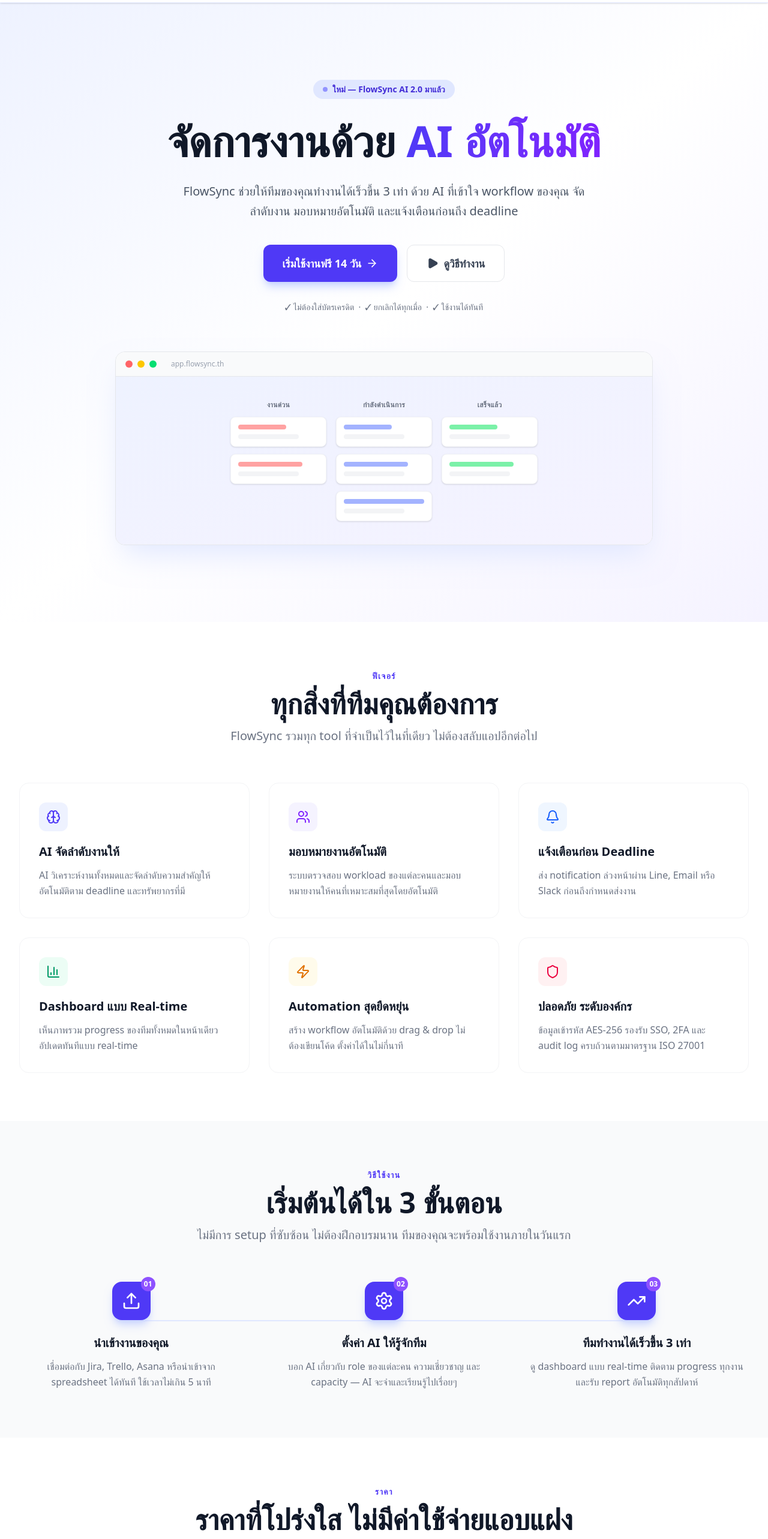
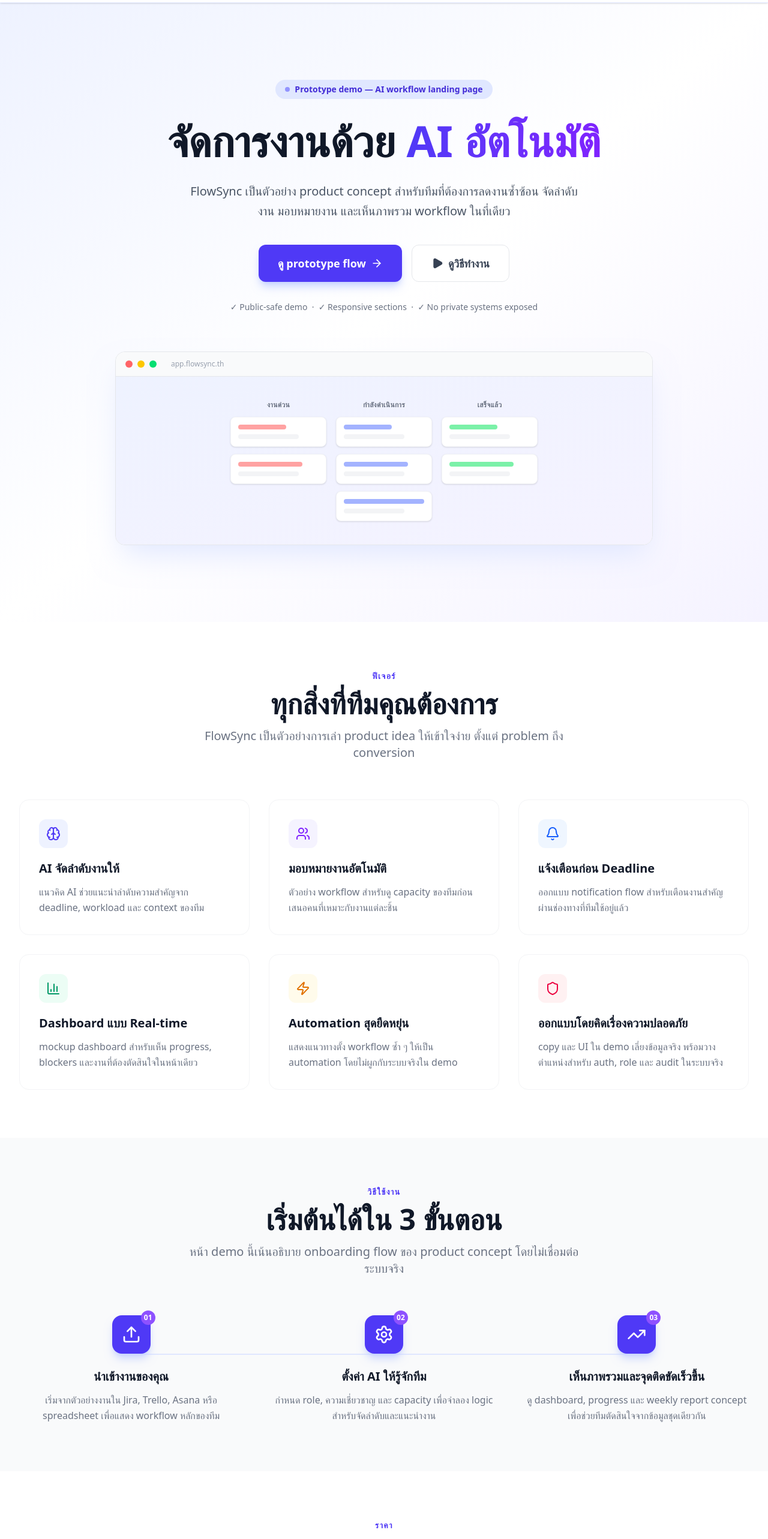
Before and after one commit to Manchinn/Portfolio, a Next.js app: page /saas in a window 1280 px wide. Shown: the part 60-2626 px from the top of the page at 60% size. Built offline with nearby package versions, Linux system fonts and the light colour scheme.

Commit message:
copy: sanitize FlowSync SaaS demo messaging

```diff
--- a/src/app/saas/components/CtaBanner.tsx
+++ b/src/app/saas/components/CtaBanner.tsx
@@ -5,28 +5,28 @@
     <section id="cta" className="py-20 bg-gradient-to-r from-indigo-600 to-violet-600">
       <div className="max-w-4xl mx-auto px-4 sm:px-6 lg:px-8 text-center">
         <h2 className="text-4xl lg:text-5xl font-extrabold text-white mb-6">
-          พร้อมให้ทีมทำงานได้เร็วขึ้น 3 เท่าแล้วหรือยัง?
+          อยากเห็น workflow แบบนี้กับงานจริงของคุณไหม?
         </h2>
         <p className="text-xl text-indigo-200 mb-10 max-w-2xl mx-auto">
-          เริ่มทดลองใช้ฟรี 14 วัน ไม่ต้องใส่บัตรเครดิต ยกเลิกได้ทุกเมื่อ
+          หน้านี้เป็น demo สำหรับโชว์วิธีเปลี่ยน pain point ของทีมให้กลายเป็น product page ที่เข้าใจง่าย
         </p>
         <div className="flex flex-col sm:flex-row gap-4 justify-center">
           <a
-            href="#"
+            href="/work-with-me"
             className="inline-flex items-center justify-center gap-2 bg-white text-indigo-600 px-8 py-4 rounded-xl text-lg font-semibold hover:bg-indigo-50 transition-colors shadow-lg"
           >
-            เริ่มใช้งานฟรีเลย
+            คุยเรื่อง workflow
             <ArrowRight className="w-5 h-5" />
           </a>
           <a
-            href="#"
+            href="/#projects"
             className="inline-flex items-center justify-center gap-2 bg-transparent border-2 border-white text-white px-8 py-4 rounded-xl text-lg font-semibold hover:bg-white/10 transition-colors"
           >
-            นัดดู Demo
+            กลับไปดู Projects
           </a>
         </div>
         <p className="mt-6 text-indigo-200 text-sm">
-          มากกว่า 2,000 ทีมในประเทศไทยไว้วางใจแล้ว
+          Public-safe prototype. No private systems, credentials, or customer data are exposed.
         </p>
       </div>
     </section>
--- a/src/app/saas/components/Features.tsx
+++ b/src/app/saas/components/Features.tsx
@@ -4,37 +4,37 @@
   {
     icon: Brain,
     title: 'AI จัดลำดับงานให้',
-    description: 'AI วิเคราะห์งานทั้งหมดและจัดลำดับความสำคัญให้อัตโนมัติตาม deadline และทรัพยากรที่มี',
+    description: 'แนวคิด AI ช่วยแนะนำลำดับความสำคัญจาก deadline, workload และ context ของทีม',
     color: 'bg-indigo-50 text-indigo-600',
   },
   {
     icon: Users,
     title: 'มอบหมายงานอัตโนมัติ',
-    description: 'ระบบตรวจสอบ workload ของแต่ละคนและมอบหมายงานให้คนที่เหมาะสมที่สุดโดยอัตโนมัติ',
+    description: 'ตัวอย่าง workflow สำหรับดู capacity ของทีมก่อนเสนอคนที่เหมาะกับงานแต่ละชิ้น',
     color: 'bg-violet-50 text-violet-600',
   },
   {
     icon: Bell,
     title: 'แจ้งเตือนก่อน Deadline',
-    description: 'ส่ง notification ล่วงหน้าผ่าน Line, Email หรือ Slack ก่อนถึงกำหนดส่งงาน',
+    description: 'ออกแบบ notification flow สำหรับเตือนงานสำคัญผ่านช่องทางที่ทีมใช้อยู่แล้ว',
     color: 'bg-blue-50 text-blue-600',
   },
   {
     icon: BarChart3,
     title: 'Dashboard แบบ Real-time',
-    description: 'เห็นภาพรวม progress ของทีมทั้งหมดในหน้าเดียว อัปเดตทันทีแบบ real-time',
+    description: 'mockup dashboard สำหรับเห็น progress, blockers และงานที่ต้องตัดสินใจในหน้าเดียว',
     color: 'bg-emerald-50 text-emerald-600',
   },
   {
     icon: Zap,
     title: 'Automation สุดยืดหยุ่น',
-    description: 'สร้าง workflow อัตโนมัติด้วย drag & drop ไม่ต้องเขียนโค้ด ตั้งค่าได้ในไม่กี่นาที',
+    description: 'แสดงแนวทางตั้ง workflow ซ้ำ ๆ ให้เป็น automation โดยไม่ผูกกับระบบจริงใน demo',
     color: 'bg-amber-50 text-amber-600',
   },
   {
     icon: Shield,
-    title: 'ปลอดภัย ระดับองค์กร',
-    description: 'ข้อมูลเข้ารหัส AES-256 รองรับ SSO, 2FA และ audit log ครบถ้วนตามมาตรฐาน ISO 27001',
+    title: 'ออกแบบโดยคิดเรื่องความปลอดภัย',
+    description: 'copy และ UI ใน demo เลี่ยงข้อมูลจริง พร้อมวางตำแหน่งสำหรับ auth, role และ audit ในระบบจริง',
     color: 'bg-rose-50 text-rose-600',
   },
 ]
@@ -49,7 +49,7 @@
             ทุกสิ่งที่ทีมคุณต้องการ
           </h2>
           <p className="text-xl text-gray-500 max-w-2xl mx-auto">
-            FlowSync รวมทุก tool ที่จำเป็นไว้ในที่เดียว ไม่ต้องสลับแอปอีกต่อไป
+            FlowSync เป็นตัวอย่างการเล่า product idea ให้เข้าใจง่าย ตั้งแต่ problem ถึง conversion
           </p>
         </div>
 
--- a/src/app/saas/components/Hero.tsx
+++ b/src/app/saas/components/Hero.tsx
@@ -8,7 +8,7 @@
           {/* Badge */}
           <div className="inline-flex items-center gap-2 bg-indigo-100 text-indigo-700 px-4 py-1.5 rounded-full text-sm font-semibold mb-6">
             <span className="w-2 h-2 bg-indigo-500 rounded-full animate-pulse" />
-            ใหม่ — FlowSync AI 2.0 มาแล้ว
+            Prototype demo — AI workflow landing page
           </div>
 
           {/* Headline */}
@@ -21,8 +21,8 @@
 
           {/* Subheadline */}
           <p className="text-xl text-gray-600 mb-10 max-w-2xl mx-auto leading-relaxed">
-            FlowSync ช่วยให้ทีมของคุณทำงานได้เร็วขึ้น 3 เท่า ด้วย AI ที่เข้าใจ workflow ของคุณ
-            จัดลำดับงาน มอบหมายอัตโนมัติ และแจ้งเตือนก่อนถึง deadline
+            FlowSync เป็นตัวอย่าง product concept สำหรับทีมที่ต้องการลดงานซ้ำซ้อน
+            จัดลำดับงาน มอบหมายงาน และเห็นภาพรวม workflow ในที่เดียว
           </p>
 
           {/* CTAs */}
@@ -31,7 +31,7 @@
               href="#cta"
               className="inline-flex items-center justify-center gap-2 bg-indigo-600 text-white px-8 py-4 rounded-xl text-lg font-semibold hover:bg-indigo-700 transition-colors shadow-lg shadow-indigo-200"
             >
-              เริ่มใช้งานฟรี 14 วัน
+              ดู prototype flow
               <ArrowRight className="w-5 h-5" />
             </a>
             <a
@@ -45,7 +45,7 @@
 
           {/* Social Proof */}
           <p className="mt-8 text-sm text-gray-500">
-            ✓ ไม่ต้องใส่บัตรเครดิต &nbsp;·&nbsp; ✓ ยกเลิกได้ทุกเมื่อ &nbsp;·&nbsp; ✓ ใช้งานได้ทันที
+            ✓ Public-safe demo &nbsp;·&nbsp; ✓ Responsive sections &nbsp;·&nbsp; ✓ No private systems exposed
           </p>
 
           {/* Product Mockup */}
--- a/src/app/saas/components/HowItWorks.tsx
+++ b/src/app/saas/components/HowItWorks.tsx
@@ -5,19 +5,19 @@
     step: '01',
     icon: Upload,
     title: 'นำเข้างานของคุณ',
-    description: 'เชื่อมต่อกับ Jira, Trello, Asana หรือนำเข้าจาก spreadsheet ได้ทันที ใช้เวลาไม่เกิน 5 นาที',
+    description: 'เริ่มจากตัวอย่างงานใน Jira, Trello, Asana หรือ spreadsheet เพื่อแสดง workflow หลักของทีม',
   },
   {
     step: '02',
     icon: Settings,
     title: 'ตั้งค่า AI ให้รู้จักทีม',
-    description: 'บอก AI เกี่ยวกับ role ของแต่ละคน ความเชี่ยวชาญ และ capacity — AI จะจำและเรียนรู้ไปเรื่อยๆ',
+    description: 'กำหนด role, ความเชี่ยวชาญ และ capacity เพื่อจำลอง logic สำหรับจัดลำดับและแนะนำงาน',
   },
   {
     step: '03',
     icon: TrendingUp,
-    title: 'ทีมทำงานได้เร็วขึ้น 3 เท่า',
-    description: 'ดู dashboard แบบ real-time ติดตาม progress ทุกงาน และรับ report อัตโนมัติทุกสัปดาห์',
+    title: 'เห็นภาพรวมและจุดติดขัดเร็วขึ้น',
+    description: 'ดู dashboard, progress และ weekly report concept เพื่อช่วยทีมตัดสินใจจากข้อมูลชุดเดียวกัน',
   },
 ]
 
@@ -31,7 +31,7 @@
             เริ่มต้นได้ใน 3 ขั้นตอน
           </h2>
           <p className="text-xl text-gray-500 max-w-2xl mx-auto">
-            ไม่มีการ setup ที่ซับซ้อน ไม่ต้องฝึกอบรมนาน ทีมของคุณจะพร้อมใช้งานภายในวันแรก
+            หน้า demo นี้เน้นอธิบาย onboarding flow ของ product concept โดยไม่เชื่อมต่อระบบจริง
           </p>
         </div>
 
--- a/src/app/saas/components/Pricing.tsx
+++ b/src/app/saas/components/Pricing.tsx
@@ -4,51 +4,50 @@
   {
     name: 'ฟรี',
     price: '0',
-    period: 'ตลอดไป',
-    description: 'สำหรับทีมขนาดเล็กที่เพิ่งเริ่มต้น',
+    period: 'ตัวอย่าง',
+    description: 'สำหรับโชว์ onboarding ของทีมขนาดเล็ก',
     features: [
       'สมาชิกได้ถึง 3 คน',
       'งานสูงสุด 100 งาน',
       'AI จัดลำดับงานพื้นฐาน',
       'Dashboard มาตรฐาน',
-      'Storage 1 GB',
+      'ตัวอย่างพื้นที่แนบไฟล์',
     ],
-    cta: 'เริ่มใช้ฟรี',
+    cta: 'ดู flow นี้',
     highlighted: false,
   },
   {
     name: 'Pro',
     price: '299',
-    period: 'ต่อคน/เดือน',
-    description: 'สำหรับทีมที่ต้องการ AI เต็มรูปแบบ',
+    period: 'ตัวอย่าง/เดือน',
+    description: 'สำหรับโชว์ package หลักของ product',
     features: [
-      'สมาชิกไม่จำกัด',
-      'งานไม่จำกัด',
-      'AI เต็มรูปแบบ + Auto-assign',
-      'Automation workflow',
-      'Integration 50+ แอป',
-      'Storage 100 GB',
-      'Priority support',
+      'ทีมและงานมากขึ้น',
+      'AI assist + Auto-assign concept',
+      'Automation workflow examples',
+      'Integration placeholders',
+      'พื้นที่แนบไฟล์มากขึ้น',
+      'Priority support concept',
     ],
-    cta: 'ทดลอง 14 วันฟรี',
+    cta: 'ดู package demo',
     highlighted: true,
     badge: 'ยอดนิยม',
   },
   {
-    name: 'Enterprise',
+    name: 'Custom',
     price: 'ติดต่อ',
-    period: 'ราคาพิเศษ',
-    description: 'สำหรับองค์กรขนาดใหญ่ที่ต้องการ custom',
+    period: 'ตามขอบเขต',
+    description: 'สำหรับโชว์แนวทางปรับใช้กับ workflow เฉพาะ',
     features: [
       'ทุกอย่างใน Pro',
-      'SSO / SAML',
-      'Audit log ละเอียด',
-      'SLA 99.99% uptime',
-      'Dedicated account manager',
-      'Custom integration',
-      'On-premise option',
+      'Role และ permission concept',
+      'Audit trail concept',
+      'Deployment planning',
+      'Custom workflow mapping',
+      'Integration planning',
+      'Security review checklist',
     ],
-    cta: 'ติดต่อทีมขาย',
+    cta: 'ดู scope ตัวอย่าง',
     highlighted: false,
   },
 ]
@@ -60,9 +59,9 @@
         <div className="text-center mb-16">
           <p className="text-indigo-600 font-semibold text-sm uppercase tracking-widest mb-3">ราคา</p>
           <h2 className="text-4xl lg:text-5xl font-extrabold text-gray-900 mb-4">
-            ราคาที่โปร่งใส ไม่มีค่าใช้จ่ายแอบแฝง
+            Pricing section สำหรับ demo product page
           </h2>
-          <p className="text-xl text-gray-500">ยกเลิกได้ทุกเมื่อ ไม่มีสัญญาผูกมัด</p>
+          <p className="text-xl text-gray-500">ตัวเลขเป็นตัวอย่างสำหรับสื่อสารแพ็กเกจ ไม่ใช่ข้อเสนอเชิงพาณิชย์จริง</p>
         </div>
 
         <div className="grid grid-cols-1 lg:grid-cols-3 gap-8 items-start">
--- a/src/app/saas/components/SaasFooter.tsx
+++ b/src/app/saas/components/SaasFooter.tsx
@@ -23,9 +23,10 @@
           <div>
             <h4 className="text-white font-semibold mb-4 text-sm">ผลิตภัณฑ์</h4>
             <ul className="space-y-2 text-sm">
-              {['ฟีเจอร์', 'ราคา', 'Changelog', 'Roadmap'].map((item) => (
-                <li key={item}><a href="#" className="hover:text-white transition-colors">{item}</a></li>
-              ))}
+              <li><a href="#features" className="hover:text-white transition-colors">ฟีเจอร์</a></li>
+              <li><a href="#how-it-works" className="hover:text-white transition-colors">วิธีใช้งาน</a></li>
+              <li><a href="#pricing" className="hover:text-white transition-colors">ราคา</a></li>
+              <li><a href="#faq" className="hover:text-white transition-colors">FAQ</a></li>
             </ul>
           </div>
 
@@ -33,9 +34,10 @@
           <div>
             <h4 className="text-white font-semibold mb-4 text-sm">บริษัท</h4>
             <ul className="space-y-2 text-sm">
-              {['เกี่ยวกับเรา', 'Blog', 'ร่วมงานกับเรา', 'ติดต่อ'].map((item) => (
-                <li key={item}><a href="#" className="hover:text-white transition-colors">{item}</a></li>
-              ))}
+              <li><Link href="/#about" className="hover:text-white transition-colors">เกี่ยวกับ Chinnakrit</Link></li>
+              <li><Link href="/prompts" className="hover:text-white transition-colors">Prompts</Link></li>
+              <li><Link href="/work-with-me" className="hover:text-white transition-colors">Work with me</Link></li>
+              <li><Link href="/#contact" className="hover:text-white transition-colors">ติดต่อ</Link></li>
             </ul>
           </div>
 
@@ -43,9 +45,9 @@
           <div>
             <h4 className="text-white font-semibold mb-4 text-sm">กฎหมาย</h4>
             <ul className="space-y-2 text-sm">
-              {['นโยบายความเป็นส่วนตัว', 'ข้อกำหนดการใช้งาน', 'นโยบาย Cookie'].map((item) => (
-                <li key={item}><a href="#" className="hover:text-white transition-colors">{item}</a></li>
-              ))}
+              <li><span className="text-gray-500">Prototype demo</span></li>
+              <li><span className="text-gray-500">No payment flow</span></li>
+              <li><span className="text-gray-500">No customer data</span></li>
             </ul>
           </div>
         </div>
```
Also changed, not shown: src/app/saas/components/Faq.tsx (+9 -9 lines), src/app/saas/components/Testimonials.tsx (+17 -17 lines).
